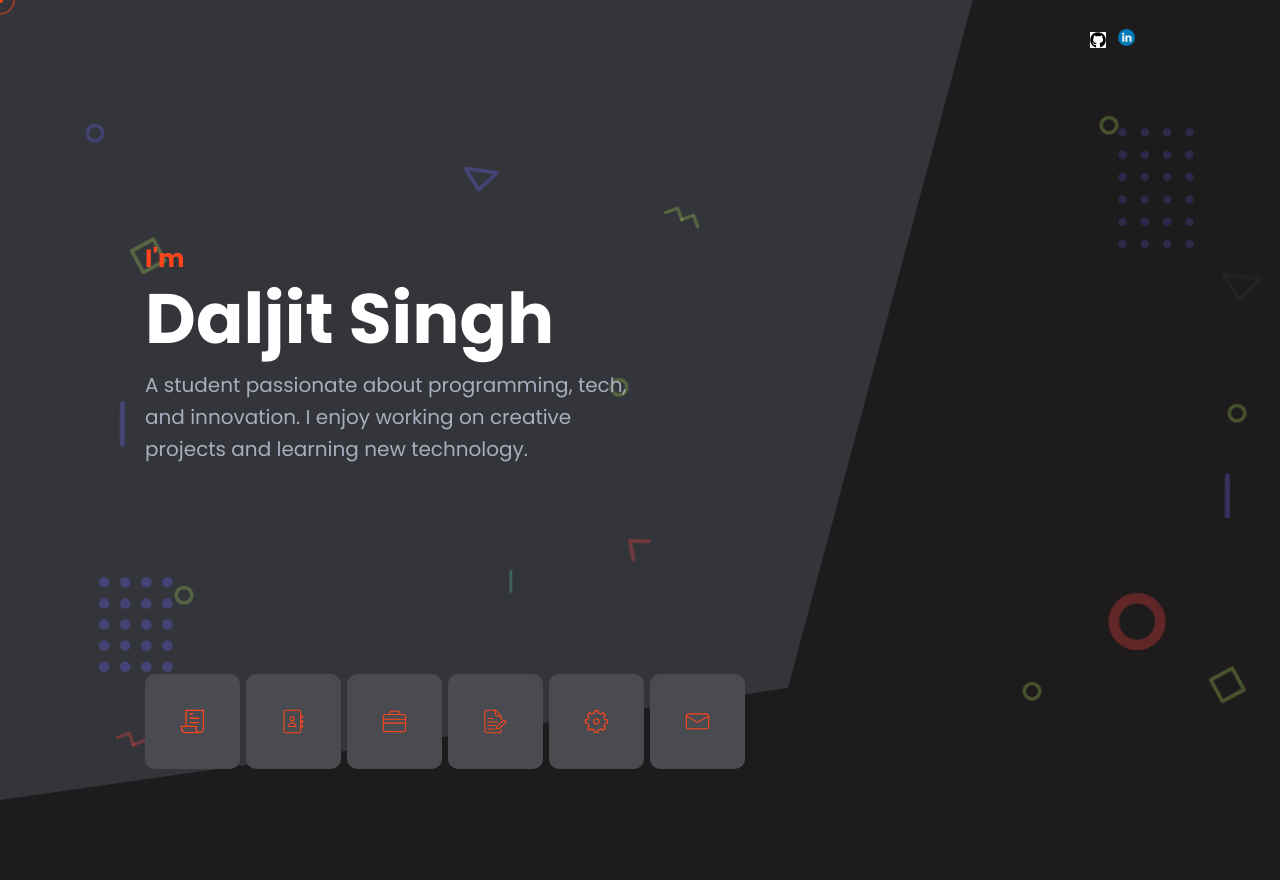
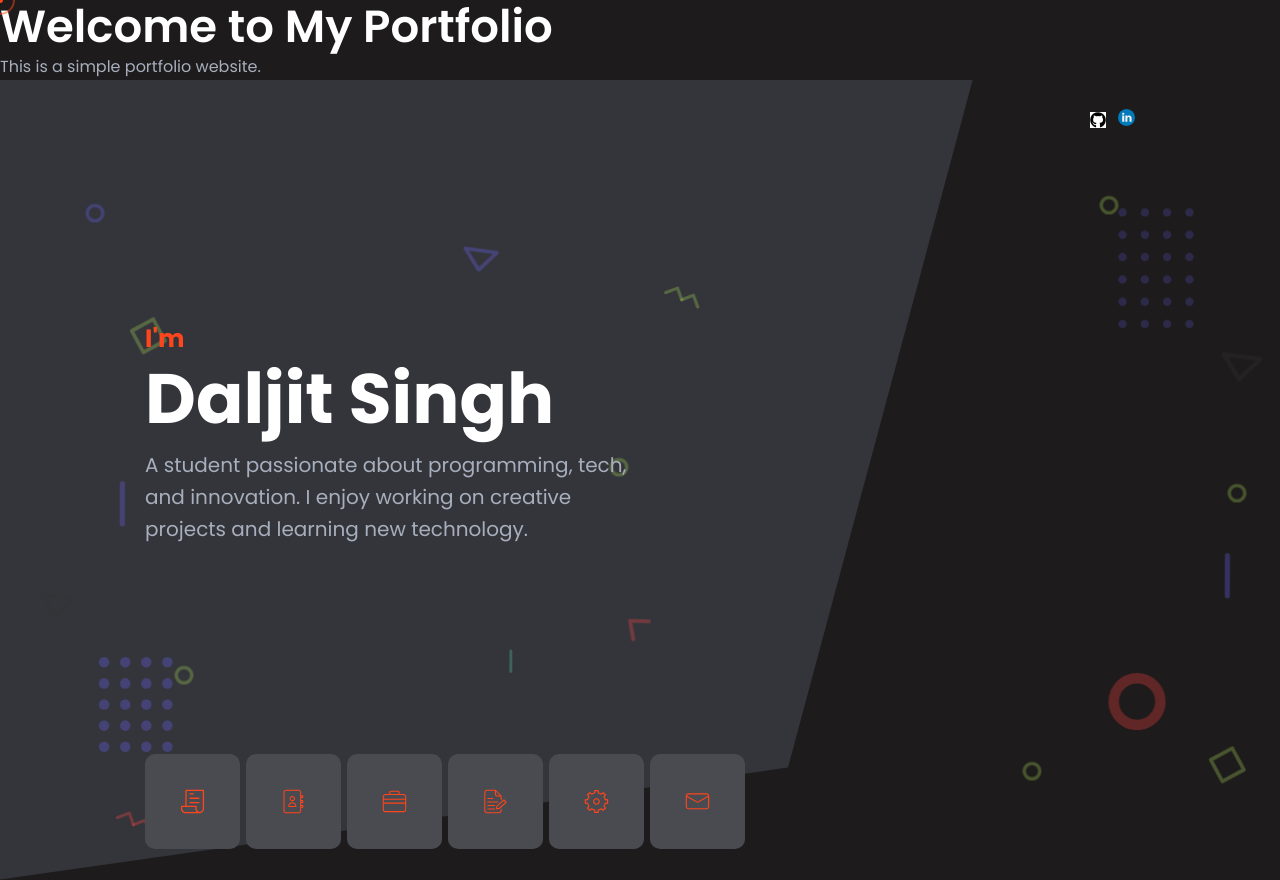
Before and after one commit to Daljit14/my_portfolio-main, a plain HTML site: page my_portfolio-main/html/index.html in a window 1280 px wide. Before the commit the page ends 800 px from the top, so only its background shows below. Drawn offline with Linux system fonts and the light colour scheme; no server answers.

Commit message:
Update index.html

```diff
--- a/my_portfolio-main/html/index.html
+++ b/my_portfolio-main/html/index.html
@@ -4,6 +4,18 @@
 <!--[if IE 8 ]><html class="ie ie8" lang="en"> <![endif]-->
 <!--[if (gte IE 9)|!(IE)]><!-->
 <html lang="en"> <!--<![endif]-->
+<!DOCTYPE html>
+<html lang="en">
+<head>
+    <meta charset="UTF-8">
+    <meta name="viewport" content="width=device-width, initial-scale=1.0">
+    <title>My Portfolio</title>
+</head>
+<body>
+    <h1>Welcome to My Portfolio</h1>
+    <p>This is a simple portfolio website.</p>
+</body>
+</html>
 
 <head>
 
```
